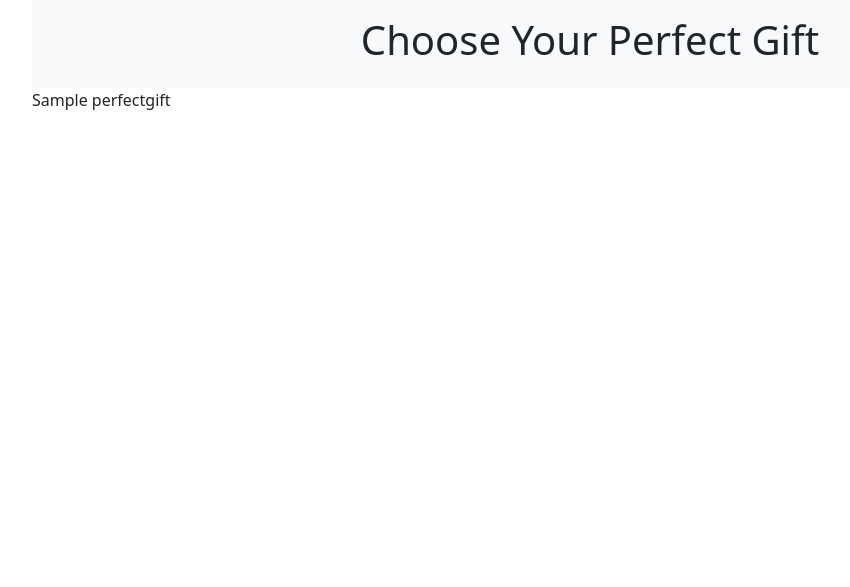
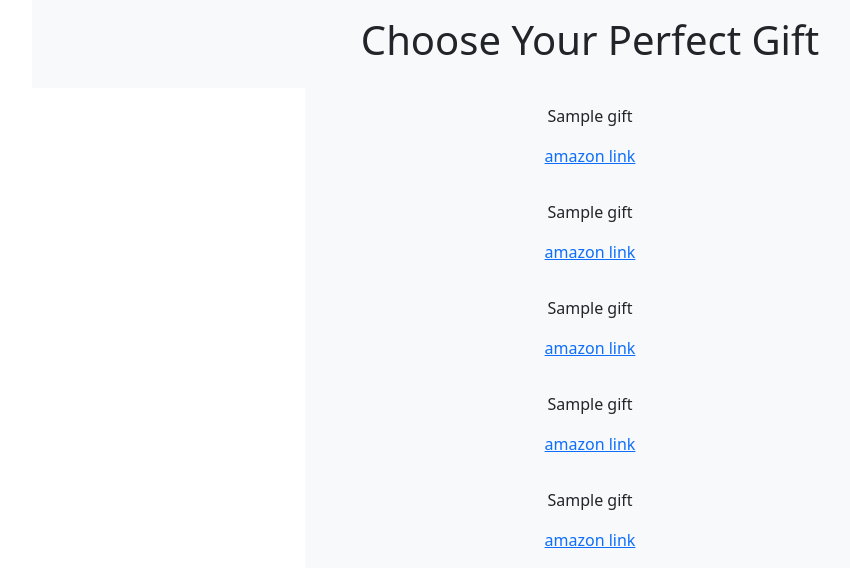
Before and after one commit to sasankgamini/OpenAI-Gift-Project, a Flask app: template templates/results.html in a window 1280 px wide. Shown: the top 587 px of the page, without its empty margins (50-900 px from the left). Run offline with Flask 3, Linux system fonts and the light colour scheme; the template is opened without the code that fills it: most values are stand-ins (such as "Sample title", 1, 10 or a date in 2020).

Commit message:
works with amazon links

```diff
--- a/app.py
+++ b/app.py
@@ -1,4 +1,5 @@
 from flask import Flask, render_template, redirect, request
+import generate_amazon_link
 import openai
 
 file = open('APIKey.txt', 'r')
@@ -21,20 +22,25 @@ def home():
         # to get answers: request.form.getlist('nameofinput')
         answers = request.form.getlist("answer")
         messages = []
-        message = f"with the questions and answers for the questions provided, give me 5 seperate perfect gifts that are numbered: questions:{questions} and coressponding answers:{answers}"
+        message = f"with the questions and answers for the questions provided, give me 5 seperate perfect gifts: questions:{questions} and coressponding answers:{answers}. answer each gift idea in a new line and only give a single gift with no description."
         conversation = {'role':'user', 'content':message}
         messages.append(conversation)
         chat = openai.ChatCompletion.create(model='gpt-3.5-turbo', messages = messages)
         reply = chat.choices[0]
         # print(reply['message']['content'])
         home.perfectgift = reply['message']['content']
+        home.gifts = home.perfectgift.split('\n')
+        home.amazonlinks = []
+        for gift in home.gifts:
+            home.amazonlinks.append(generate_amazon_link.generate_amazon_link(gift))
+        # print(gifts)
 
         return redirect('/results')
 
 @app.route('/results', methods = ["GET","POST"])
 def results():
     if request.method == "GET":
-        return render_template("results.html", perfectgift=home.perfectgift)
+        return render_template("results.html", perfectgift=home.perfectgift, gifts = home.gifts, amazonlinks = home.amazonlinks)
 
 
 if __name__ == '__main__': #checking if in actual application and running
--- a/templates/results.html
+++ b/templates/results.html
@@ -9,15 +9,19 @@
 
 <body>
     <div class="container">
-
-
         <div class="bg-light p-3 text-center">
             <h1>Choose Your Perfect Gift</h1>
         </div>
+        {%for i in range(0,5,1)%}
+        <div class="row justify-content-center">
+            <div class="col-6 bg-light text-center p-3">
+                <p>{{gifts[i]}}</p>
+                <a href={{amazonlinks[i]}}>amazon link</a>
+                <br>
+            </div>
+        </div>
+        {%endfor%}
 
-        <div>
-            <p>{{perfectgift}}</p>
-        </div>
 
 
     </div>
```
Also changed, not shown: generate_amazon_link.py (+4 -3 lines).
